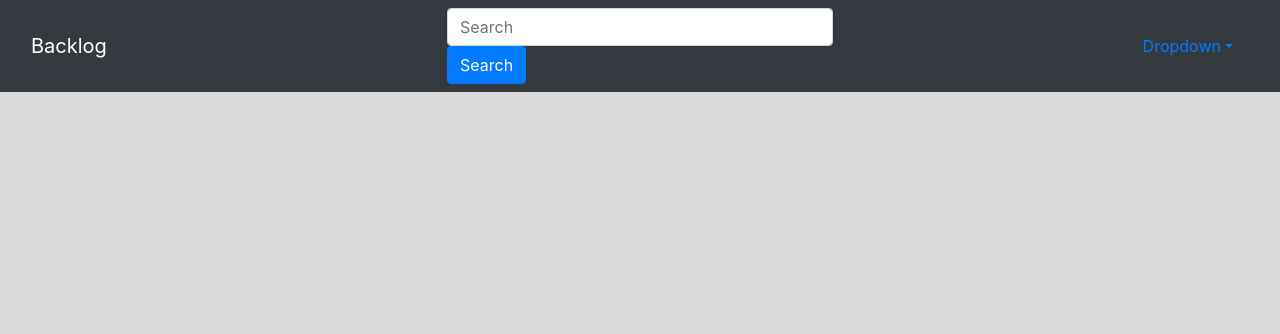
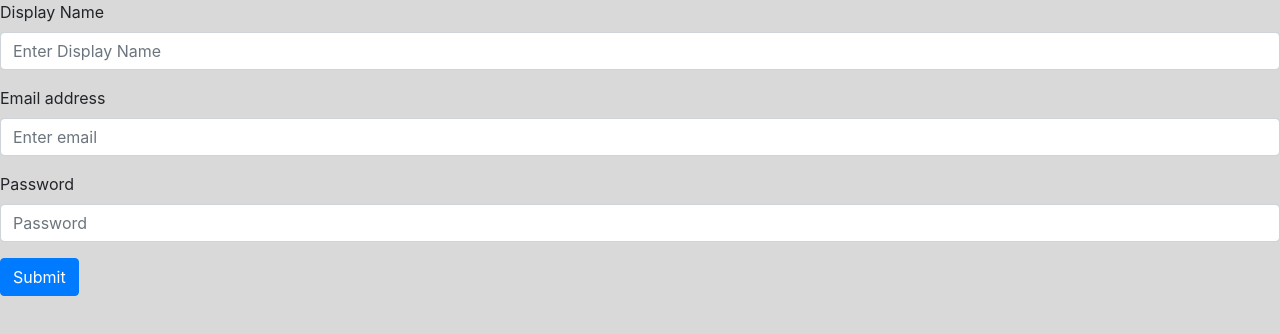
Before and after one commit to TheJoeyBeans/backlog-capstone, a React (Create React App) app in the folder backlog-frontend/: page /registration in a window 1280 px wide. Shown: the top 334 px of the page. Built offline with nearby package versions, Linux system fonts and the light colour scheme.

Commit message:
Created registration page

```diff
--- a/backlog-frontend/package.json
+++ b/backlog-frontend/package.json
@@ -7,6 +7,7 @@
     "react": "^16.12.0",
     "react-bootstrap": "^1.0.0-beta.16",
     "react-dom": "^16.12.0",
+    "react-router-dom": "^5.1.2",
     "react-scripts": "3.2.0"
   },
   "scripts": {
--- a/backlog-frontend/src/App.js
+++ b/backlog-frontend/src/App.js
@@ -1,14 +1,19 @@
 import React from 'react';
 import HomePage from './HomePage';
+import RegistrationPage from './RegistrationPage';
+import { Route, Switch } from 'react-router-dom';
 import 'bootstrap/dist/css/bootstrap.min.css';
 import './App.css';
 
 
 function App() {
   return (
-    <div>
-      <HomePage />
-    </div>
+    <main>
+    <Switch>
+   		<Route exact path='/' component={ HomePage }/>
+   		<Route exact path='/registration' component={ RegistrationPage }/>
+     </Switch>
+    </main>
   );
 }
 
--- /dev/null
+++ b/backlog-frontend/src/RegistrationPage/index.js
@@ -0,0 +1,48 @@
+import React, { Component } from 'react';
+import { Form, Button } from 'react-bootstrap';
+
+class RegistrationPage extends Component {
+	constructor() {
+		super();
+
+		this.state = {
+			displayName: '',
+			email: '',
+			password: ''
+		}
+	}
+
+	handleChange = (e) => {
+		e.preventDefault();
+		this.setState({
+			[e.currentTarget.name]: e.currentTarget.value
+		});
+	}
+
+	handleSubmit = async (e) => {
+		e.preventDefault();
+		console.log(this.state);
+	}
+
+	render() {
+		return(
+			<Form>
+				<Form.Group>
+					<Form.Label>Display Name</Form.Label>
+					<Form.Control name='displayName' onChange={this.handleChange} type='text' placeholder='Enter Display Name'/>
+				</Form.Group>
+				<Form.Group>
+					<Form.Label>Email address</Form.Label>
+					<Form.Control name='email' onChange={this.handleChange} type='email' placeholder='Enter email'/>
+				</Form.Group>
+				<Form.Group>
+					<Form.Label>Password</Form.Label>
+					<Form.Control name='password' onChange={this.handleChange}  type='password' placeholder='Password'/>
+				</Form.Group>
+				<Button onClick={this.handleSubmit}variant='primary' type='submit'>Submit</Button>
+			</Form>
+		)
+	}
+}
+
+export default RegistrationPage;
--- a/backlog-frontend/src/index.js
+++ b/backlog-frontend/src/index.js
@@ -1,9 +1,14 @@
 import React from 'react';
 import ReactDOM from 'react-dom';
 import App from './App';
+import { BrowserRouter } from 'react-router-dom';
 import * as serviceWorker from './serviceWorker';
 
-ReactDOM.render(<App />, document.getElementById('root'));
+ReactDOM.render(
+	<BrowserRouter>
+		<App />
+	</BrowserRouter>,
+	document.getElementById('root'));
 
 // If you want your app to work offline and load faster, you can change
 // unregister() to register() below. Note this comes with some pitfalls.
```
Also changed, not shown: 1 other file (tests, documents, lock files or other folders).
